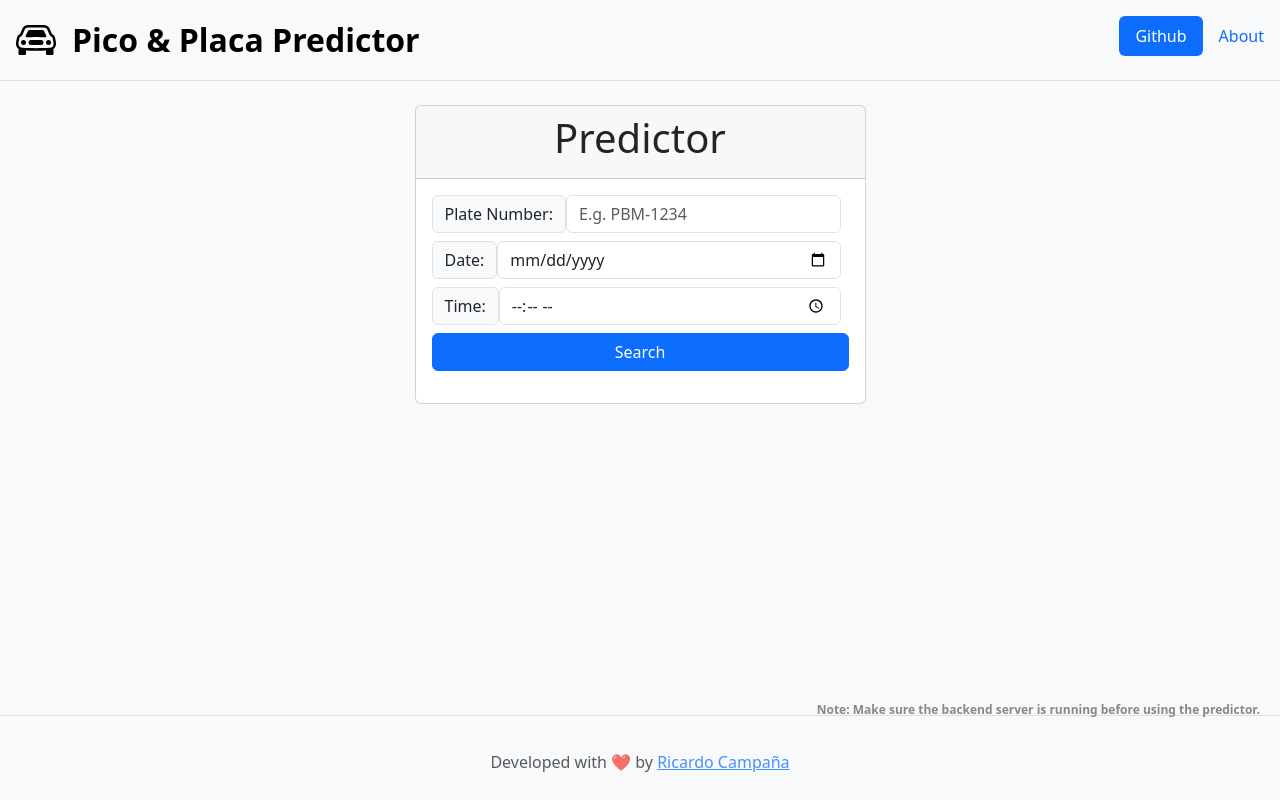
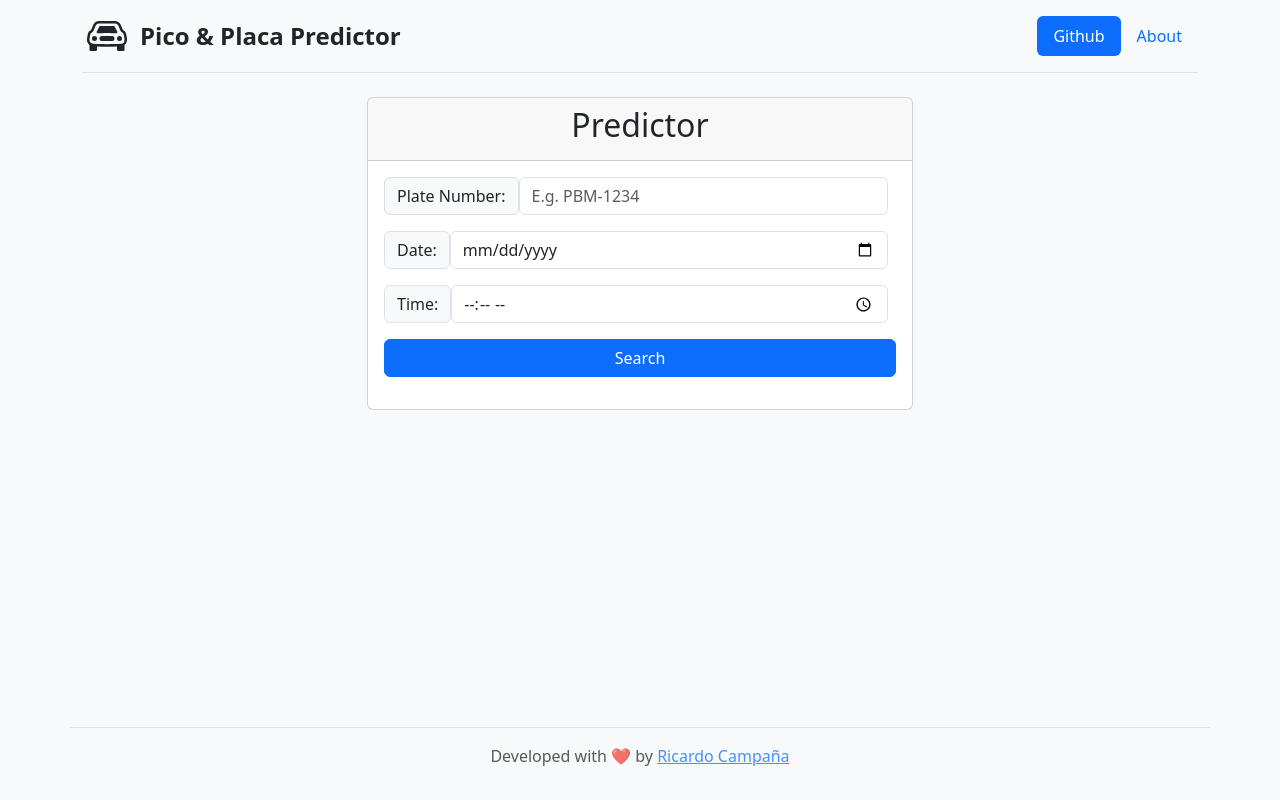
Before and after one commit to RicardoCR98/Pico-Placa-Predictor, a plain HTML site: page Frontend/index.html in a window 1280 px wide. Drawn offline with nearby package versions, Linux system fonts and the light colour scheme.

Commit message:
chore: Update design and configure nginx

```diff
--- a/Frontend/index.html
+++ b/Frontend/index.html
@@ -8,64 +8,57 @@
     <link rel="stylesheet" href="style.css">
 </head>
 <body class="bg-light">
-    <header class="d-flex flex-wrap justify-content-center py-3 mb-4 border-bottom">
-        <a href="/" class="d-flex align-items-center mb-3 mb-md-0 me-md-auto link-body-emphasis text-decoration-none">
-            <svg xmlns="http://www.w3.org/2000/svg" width="72" height="40" fill="currentColor" class="bi bi-car-front" viewBox="0 0 16 16">
+    <header class="container">
+        <div class="d-flex flex-wrap justify-content-between align-items-center py-3 mb-4 border-bottom">
+            <a href="/" class="d-flex align-items-center mb-3 mb-md-0 text-dark text-decoration-none">
+                <svg xmlns="http://www.w3.org/2000/svg" width="50" height="40" fill="currentColor" class="bi bi-car-front me-2" viewBox="0 0 16 16">
                     <path d="M4 9a1 1 0 1 1-2 0 1 1 0 0 1 2 0m10 0a1 1 0 1 1-2 0 1 1 0 0 1 2 0M6 8a1 1 0 0 0 0 2h4a1 1 0 1 0 0-2zM4.862 4.276 3.906 6.19a.51.51 0 0 0 .497.731c.91-.073 2.35-.17 3.597-.17s2.688.097 3.597.17a.51.51 0 0 0 .497-.731l-.956-1.913A.5.5 0 0 0 10.691 4H5.309a.5.5 0 0 0-.447.276"/>
                     <path d="M2.52 3.515A2.5 2.5 0 0 1 4.82 2h6.362c1 0 1.904.596 2.298 1.515l.792 1.848c.075.175.21.319.38.404.5.25.855.715.965 1.262l.335 1.679q.05.242.049.49v.413c0 .814-.39 1.543-1 1.997V13.5a.5.5 0 0 1-.5.5h-2a.5.5 0 0 1-.5-.5v-1.338c-1.292.048-2.745.088-4 .088s-2.708-.04-4-.088V13.5a.5.5 0 0 1-.5.5h-2a.5.5 0 0 1-.5-.5v-1.892c-.61-.454-1-1.183-1-1.997v-.413a2.5 2.5 0 0 1 .049-.49l.335-1.68c.11-.546.465-1.012.964-1.261a.8.8 0 0 0 .381-.404l.792-1.848ZM4.82 3a1.5 1.5 0 0 0-1.379.91l-.792 1.847a1.8 1.8 0 0 1-.853.904.8.8 0 0 0-.43.564L1.03 8.904a1.5 1.5 0 0 0-.03.294v.413c0 .796.62 1.448 1.408 1.484 1.555.07 3.786.155 5.592.155s4.037-.084 5.592-.155A1.48 1.48 0 0 0 15 9.611v-.413q0-.148-.03-.294l-.335-1.68a.8.8 0 0 0-.43-.563 1.8 1.8 0 0 1-.853-.904l-.792-1.848A1.5 1.5 0 0 0 11.18 3z"/>
                 </svg>
-          <span class="fs-2 fw-bold">Pico & Placa Predictor</span>
+                <span class="fs-4 fw-bold">Pico & Placa Predictor</span>
             </a>
-
             <ul class="nav nav-pills">
-          <li class="nav-item"><a href="https://github.com/RicardoCR98/Pico-Placa-Predictor" class="nav-link active" aria-current="page">Github</a> </li>
+                <li class="nav-item"><a href="https://github.com/RicardoCR98/Pico-Placa-Predictor" class="nav-link active">Github</a></li>
                 <li class="nav-item"><a href="#" class="nav-link">About</a></li>
             </ul>
+        </div>
     </header>
     <main class="container">
         <div class="row justify-content-center">
-            <div class="col-md-5">
+            <div class="col-lg-6 col-md-8 col-sm-10">
                 <section class="card">
                     <div class="card-header">
-                        <h1 class="text-center">Predictor</h1>
+                        <h2 class="text-center">Predictor</h2>
                     </div>
                     <div class="card-body">
                         <form  class="d-flex flex-column mb-3" id="predictForm">
-                            <div class="d-flex mb-2">
+                            <div class="d-flex mb-3">
                                 <span class="input-group-text">Plate Number:</span>
                                 <input type="text" class="form-control me-2" placeholder="E.g. PBM-1234" id="inputText" required>
                             </div>
-                            <div class="d-flex mb-2">
+                            <div class="d-flex mb-3">
                                 <span class="input-group-text">Date:</span>
                                 <input type="date" class="form-control me-2" id="datePicker" required>
                             </div>
-                            <div class="d-flex mb-2">
+                            <div class="d-flex mb-3">
                                 <span class="input-group-text">Time:</span>
                                 <input type="time" class="form-control me-2" id="timePicker" required>
                             </div>
-                            <button class="btn btn-primary">Search</button>
+                            <button class="btn btn-primary w-100">Search</button>
                         </form>
-
-                        <div>
+                        <div class="mt-3">
                             <p class="fw-bold text-center" id="result"></p>
                         </div>
                     </div>
                 </section>
             </div>
         </div>
-
     </main>
-    <div class="server-note">
-        <p class="fw-bold">Note: Make sure the backend server is running before using the predictor.</p>
-    </div>
-    <footer class="w-full border-top">
-        <div class="mt-4 border-t md:py-4 dark:bg-primary dark:text-white bg-slate-100 dark:border-t-secondry border-t-slate-100">
-            <section class="flex flex-col items-center justify-between w-full max-w-6xl gap-3 px-4 m-auto mx-auto md:flex-row">
-                <p class="flex items-center text-sm opacity-75 gap-x-2">Developed with ❤️ by <a class="underline" href="https://github.com/RicardoCR98" target="_blank" rel="noreferrer">Ricardo Campaña</a></p>
-            </section>
+    <footer class="container py-3 mt-4 border-top">
+        <div class="d-flex flex-column align-items-center justify-content-between">
+            <p class="text-sm opacity-75 text-center">Developed with ❤️ by <a class="underline" href="https://github.com/RicardoCR98" target="_blank" rel="noreferrer">Ricardo Campaña</a></p>
         </div>
     </footer>
-
     <script src="scripts.js"></script>
 </body>
 </html>
--- a/Frontend/scripts.js
+++ b/Frontend/scripts.js
@@ -27,7 +27,10 @@ document.addEventListener('DOMContentLoaded', () => {
             .then(data => {
                 console.log('Prediction Result:', data);
                 const resultDiv = document.getElementById('result');
-                data.canDrive ? resultDiv.classList.add('text-success') : resultDiv.classList.add('text-danger')
+                const successClass = 'text-success';
+                const dangerClass = 'text-danger';
+                resultDiv.classList.remove(successClass, dangerClass);
+                resultDiv.classList.add(data.canDrive ? successClass : dangerClass);
                 resultDiv.textContent = data.message;
             })
             .catch(error => {
--- a/Frontend/style.css
+++ b/Frontend/style.css
@@ -14,10 +14,3 @@ footer {
     padding: 10px;
     text-align: center;
 }
-.server-note {
-    position: fixed;
-    bottom: 65px;
-    right: 20px;
-    font-size: 12px;
-    color: #888;
-}
```
Also changed, not shown: 1 other file. Lines whose indentation alone changed are shown as unchanged.
